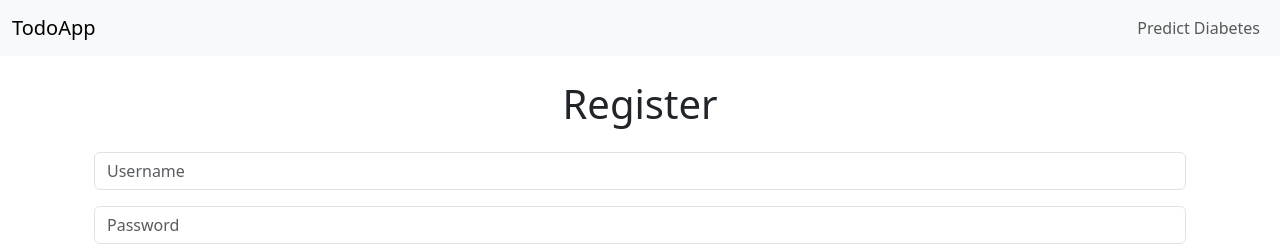
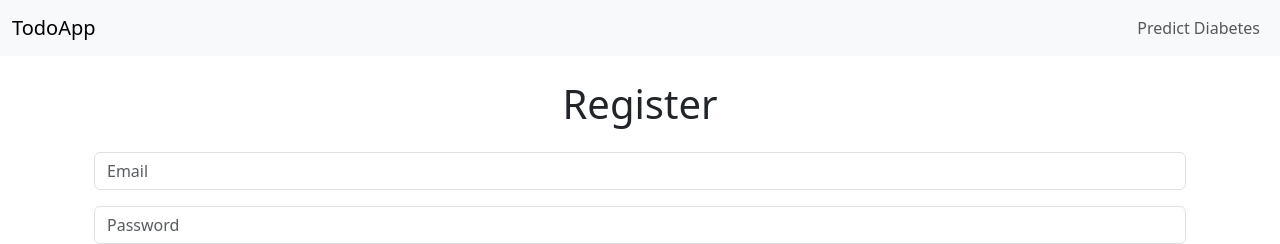
Before and after one commit to atpk/todo-app, a React (Create React App) app in the folder frontend/: page /register in a window 1280 px wide. Shown: the top 244 px of the page. Built offline with nearby package versions, Linux system fonts and the light colour scheme.

Commit message:
email checks added

```diff
--- a/frontend/src/components/Register.js
+++ b/frontend/src/components/Register.js
@@ -3,13 +3,19 @@ import axios from "axios";
 import { useNavigate } from "react-router-dom";
 
 const Register = () => {
-  const [username, setUsername] = useState("");
+  const [email, setEmail] = useState("");
   const [password, setPassword] = useState("");
   const [confirmPassword, setConfirmPassword] = useState("");
   const [errorMessage, setErrorMessage] = useState("");
   const [passwordError, setPasswordError] = useState("");
   const [confirmPasswordError, setConfirmPasswordError] = useState("");
+  const [emailError, setEmailError] = useState("");
   const navigate = useNavigate();
+
+  const validateEmail = (email) => {
+    const emailRegex = /^[^\s@]+@[^\s@]+\.[^\s@]+$/;
+    return emailRegex.test(email);
+  };
 
   const validatePassword = (password) => {
     const minLength = 6;
@@ -28,6 +34,12 @@ const Register = () => {
   };
 
   useEffect(() => {
+    if (email && !validateEmail(email)) {
+      setEmailError("Please enter a valid email address.");
+    } else {
+      setEmailError("");
+    }
+
     if (password && !validatePassword(password)) {
       setPasswordError(
         "Password must be at least 6 characters long and contain at least one lowercase letter, one uppercase letter, one number, and one special character."
@@ -41,7 +53,7 @@ const Register = () => {
     } else {
       setConfirmPasswordError("");
     }
-  }, [password, confirmPassword]);
+  }, [email, password, confirmPassword]);
 
   const handleRegister = async (e) => {
     e.preventDefault();
@@ -53,7 +65,7 @@ const Register = () => {
       }
 
       await axios.post(`${process.env.REACT_APP_BACKEND_URL}/auth/register`, {
-        username,
+        username: email,
         password,
       });
       navigate("/login");
@@ -72,10 +84,12 @@ const Register = () => {
           <input
             type="text"
             className="form-control"
-            placeholder="Username"
-            value={username}
-            onChange={(e) => setUsername(e.target.value)}
+            placeholder="Email"
+            value={email}
+            onChange={(e) => setEmail(e.target.value)}
+            required
           />
+          {emailError && <small className="text-danger">{emailError}</small>}
         </div>
         <div className="mb-3">
           <input
@@ -106,7 +120,7 @@ const Register = () => {
         <button
           type="submit"
           className="btn btn-primary"
-          disabled={passwordError || confirmPasswordError}
+          disabled={emailError || passwordError || confirmPasswordError}
         >
           Register
         </button>
```
